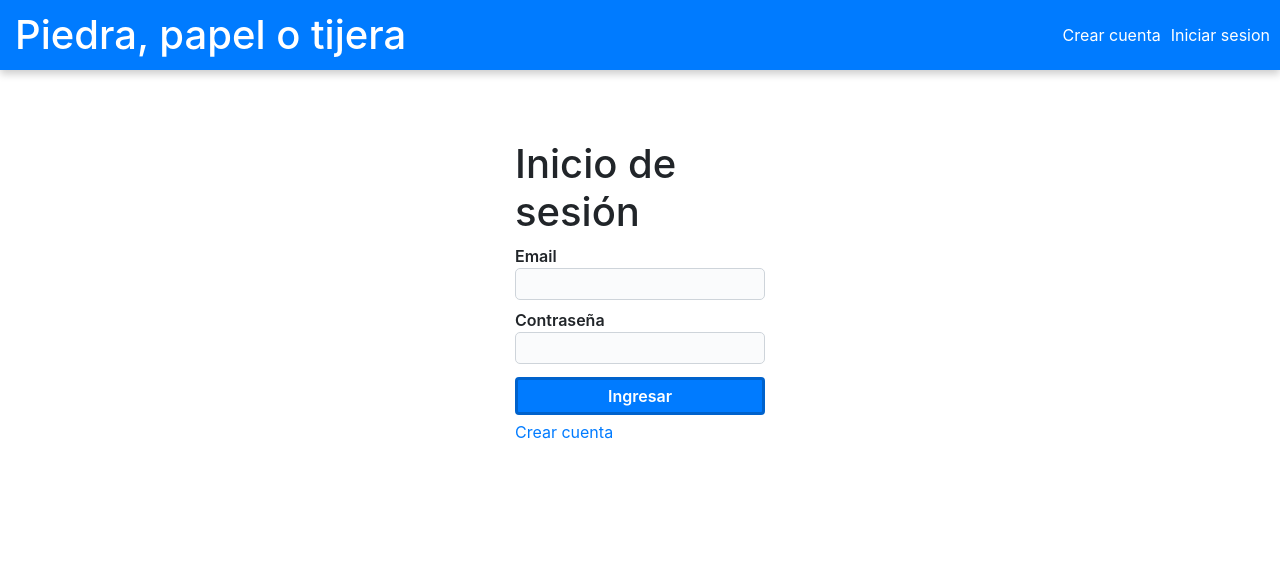
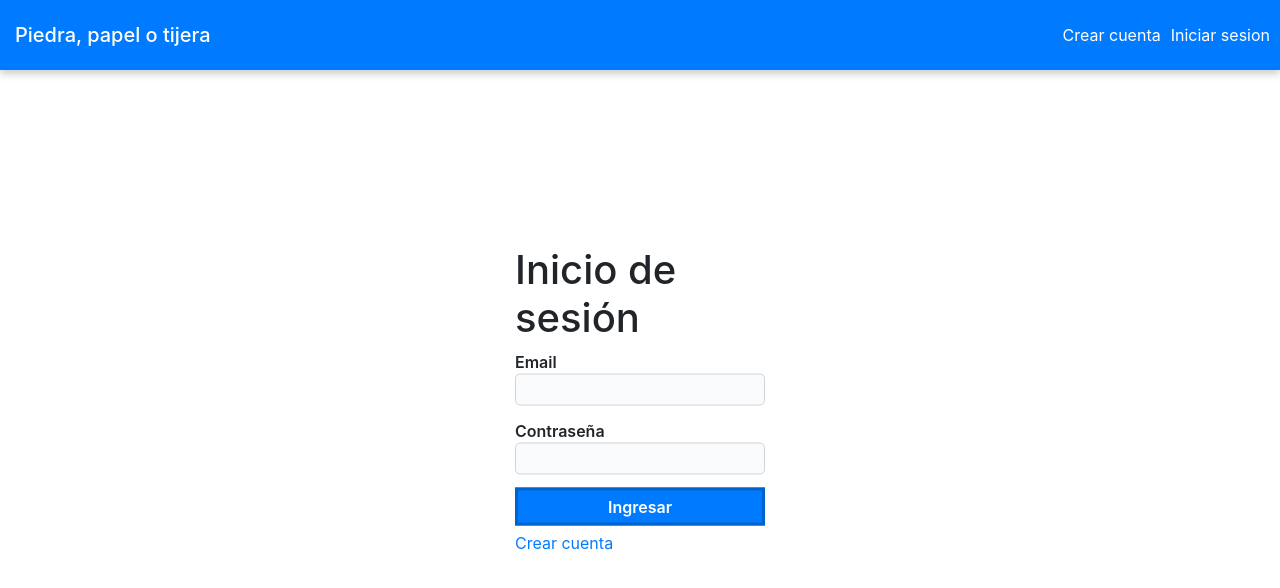
Before and after one commit to manua2/entrega_website, a React (Create React App) app: page /login in a window 1280 px wide. Shown: the top 588 px of the page. Built offline with nearby package versions, Linux system fonts and the light colour scheme.

Commit message:
mejoras de UI y error cuando intentas empezar una partida contra ti mismo

```diff
--- a/src/App.js
+++ b/src/App.js
@@ -76,15 +76,14 @@ function App() {
                 dispatch,
             }}
         >
-
             <main className="app">
                 {/* {!state.isAuthenticated ? <Login /> : <Home />} */}
                 <Router>
-                <Header />
+                    <Header />
                     <div className="App">
                         <Switch>
                             <Route path="/" exact>
-                                <Home />
+                                {!state.isAuthenticated ? <Login /> : <Home />}
                             </Route>
                             <Route path="/login" exact>
                                 <Login />
--- a/src/components/CreateMatch.js
+++ b/src/components/CreateMatch.js
@@ -5,6 +5,7 @@ import "./estilos/input-styles.css";
 const CreateMatch = (props) => {
     const { state: authState } = React.useContext(AuthContext);
     const { dispatch } = React.useContext(AuthContext);
+    const [errorMessage, setErrorMessage] = React.useState(null);
 
     const [opponent, setOpponent] = React.useState("");
     const player = authState.user.email;
@@ -13,7 +14,22 @@ const CreateMatch = (props) => {
         props.onClose && props.onClose(e);
     };
 
-    const onSubmit = () => {
+    function testEmail(x) {
+        if (/^[a-zA-Z0-9.!#$%&’*+/=?^_`{|}~-]+@[a-zA-Z0-9-]+(?:\.[a-zA-Z0-9-]+)*$/.test(
+            x
+        )) {
+            return true
+        } else {
+            return false
+        }
+    }
+
+    // const submitDefault = (e) => {
+    //     e.preventDefault();
+    // }
+
+    const onSubmit = (event) => {
+        event.preventDefault();
         dispatch({
             type: "CREATE_MATCH",
         });
@@ -22,6 +38,15 @@ const CreateMatch = (props) => {
             player,
             opponent,
         };
+
+        const email = document.getElementById("opponent").value;
+        console.log(email)
+        var invalidEmail;
+        if (!testEmail(email)) {
+            invalidEmail = true;
+        } else if (testEmail(email)) {
+            invalidEmail = false;
+        }
 
         fetch(
             `${process.env.REACT_APP_API_PROTOCOL}://${process.env.REACT_APP_API_HOST}:${process.env.REACT_APP_API_PORT}/match`,
@@ -55,6 +80,13 @@ const CreateMatch = (props) => {
                 dispatch({
                     type: "FAILED_TO_CREATE_MATCH",
                 });
+                if (invalidEmail === true) {
+                    setErrorMessage("Email invalido");
+                } else if (error.status === 403) {
+                    setErrorMessage("Ese es tu email")
+                } else {
+                    setErrorMessage("Ese email no esta registrado");
+                }
             });
     };
 
@@ -63,30 +95,23 @@ const CreateMatch = (props) => {
     }
 
     return (
-        <div className="outer">
-            <div className="middle">
-                <div className="inner">
+        <div className="center-div">
             <div className="create-match">
-                        <form>
+                <form onSubmit={onSubmit}>
                     <div className="modal-form-inputs">
-                                <label
-                                    htmlFor="opponent"
-                                    className="input-label"
-                                >
-                                    opponent
+                        <label htmlFor="opponent" className="input-label">
+                            Ingresar Email de oponente
                         </label>
                         <input
                             id="opponent"
                             name="opponent"
                             type="text"
                             value={opponent}
-                                    onChange={(e) =>
-                                        setOpponent(e.target.value)
-                                    }
+                            onChange={(e) => setOpponent(e.target.value)}
                             className="input-style"
                         />
                     </div>
-                            <div className="form-action clearfix">
+                    <div>
                         <button
                             type="button"
                             id="overlay-confirm-button"
@@ -104,10 +129,14 @@ const CreateMatch = (props) => {
                         >
                             Cancelar
                         </button>
+
+                        {errorMessage !== "" && (
+                            <div className="login-register-fail">
+                                {errorMessage}
+                            </div>
+                        )}
                     </div>
                 </form>
-                    </div>
-                </div>
             </div>
         </div>
     );
--- a/src/components/Header.js
+++ b/src/components/Header.js
@@ -9,7 +9,11 @@ export const Header = () => {
     return (
         <div>
             <nav className="navigation">
-                <h1>Piedra, papel o tijera</h1>
+                <h2>
+                    <Link className="titulo" to="/">
+                        Piedra, papel o tijera
+                    </Link>
+                </h2>
 
                 {state.isAuthenticated ? (
                     <button
@@ -23,8 +27,12 @@ export const Header = () => {
                     </button>
                 ) : (
                     <div>
-                        <Link className="login" to="/register">Crear cuenta</Link>
-                        <Link className="login" to="/login">Iniciar sesion</Link>
+                        <Link className="login" to="/register">
+                            Crear cuenta
+                        </Link>
+                        <Link className="login" to="/login">
+                            Iniciar sesion
+                        </Link>
                     </div>
                 )}
             </nav>
--- a/src/components/Home/Home.js
+++ b/src/components/Home/Home.js
@@ -22,7 +22,7 @@ export const Home = () => {
             {authState.isAuthenticated && (
                 <>
                     <button
-                        className="toggle-button"
+                        className="button"
                         onClick={toggleCreateMatch}
                     >
                         Crear partida
@@ -34,7 +34,7 @@ export const Home = () => {
                 </>
             )}
 
-            <p>hola</p>
+            <p className="test">hola</p>
         </div>
     );
 };
--- a/src/components/Login.js
+++ b/src/components/Login.js
@@ -67,7 +67,7 @@ export const Login = () => {
                     errorMessage: "Credenciales invalidas",
                 });
             });
-        if (data.errorMessage === '') {
+        if (data.errorMessage === null) {
             setSubmitted(true);
         }
     };
@@ -76,10 +76,8 @@ export const Login = () => {
         <div className="container">
             <form onSubmit={handleFormSubmit}>
                 <div className="">
-                    <div className="outer">
-                        <div className="middle">
-                            <div className="inner">
-                                <h1 className="titulo">Inicio de sesión</h1>
+                    <div className="center-div">
+                        <h1>Inicio de sesión</h1>
                         <label htmlFor="email" className="input-label">
                             Email
                             <input
@@ -92,10 +90,7 @@ export const Login = () => {
                             />
                         </label>
 
-                                <label
-                                    htmlFor="password"
-                                    className="input-label"
-                                >
+                        <label htmlFor="password" className="input-label">
                             Contraseña
                             <input
                                 type="password"
@@ -107,10 +102,7 @@ export const Login = () => {
                             />
                         </label>
 
-                                <button
-                                    disabled={data.isSubmitting}
-                                    className="button"
-                                >
+                        <button disabled={data.isSubmitting} className="button">
                             {data.isSubmitting ? (
                                 <Spinner
                                     className="loading"
@@ -138,8 +130,6 @@ export const Login = () => {
                         )}
                     </div>
                 </div>
-                    </div>
-                </div>
             </form>
         </div>
     );
--- a/src/components/estilos/home.css
+++ b/src/components/estilos/home.css
@@ -0,0 +1,26 @@
+.button {
+    background-color: #007bff;
+    border: 3px solid #0062cc;
+    color: white;
+    width: 100%;
+    padding: 4px;
+    width: 100%;
+    transition: background-color ease .3s;
+    margin-top: 0px;
+    margin-bottom: 5px;
+    font-weight: 600;
+    border-radius: 0px;
+}
+
+.button:hover {
+    background-color: #0062cc;
+    transition: background-color ease .3s;
+}
+
+.button:focus {
+    outline: none;
+}
+
+.test {
+    margin-top: 1200px;
+}
--- a/src/components/estilos/input-styles.css
+++ b/src/components/estilos/input-styles.css
@@ -1,19 +1,9 @@
-.outer {
-    display: table;
-    top: 0;
-    left: 0;
-    height: 100%;
-    width: 100%;
-}
-
-.middle {
-    vertical-align: middle;
-}
-
-.inner {
-    margin-left: auto;
-    margin-right: auto;
+.center-div {
     width: 250px;
+    transform: translate(-50%, -50%);
+    top: 50%;
+    left: 50%;
+    position: fixed;
 }
 
 .input-label {
@@ -28,12 +18,13 @@
     background-color: #fafbfc;
     width: 100%;
     padding: 3px 7px;
+    margin-bottom: 5px;
 }
 
 .input-style:focus {
     border-color: #0366d6;
     outline: none;
-    box-shadow: 0 0 0 3px rgba(3,102,214,.3);
+    box-shadow: 0 0 0 3px rgba(3, 102, 214, 0.3);
 }
 
 .login-register-fail {
@@ -50,7 +41,7 @@
     width: 100%;
     padding: 4px;
     width: 100%;
-    transition: background-color ease .3s;
+    transition: background-color ease 0.3s;
     margin-top: 5px;
     margin-bottom: 5px;
     font-weight: 600;
@@ -58,7 +49,7 @@
 
 .button:hover {
     background-color: #0062cc;
-    transition: background-color ease .3s;
+    transition: background-color ease 0.3s;
 }
 
 .button:focus {
@@ -70,11 +61,9 @@
     height: 20px;
 }
 
-.titulo {
-    margin-top: 70px;
+.create-match {
+    background-color: white;
+    border-radius: 5px;
+    padding: 20px;
+    border: 1px solid grey;
 }
-
-.create-match {
-    position: fixed;
-    outline: black;
-}
--- a/src/components/estilos/navigation.css
+++ b/src/components/estilos/navigation.css
@@ -1,12 +1,8 @@
-.navigation,
-.sub-navigation {
+.navigation {
     width: 100%;
     position: fixed;
     display: flex;
     justify-content: space-between;
-}
-
-.navigation {
     align-items: center;
     background-color: #007bff;
     box-shadow: 0 4px 8px 0 rgba(0, 0, 0, 0.2);
@@ -19,12 +15,6 @@
 .navigation > div {
     display: flex;
     align-items: center;
-}
-
-.navigation h1,
-.sub-navigation h5 {
-    color: white;
-    margin: 0;
 }
 
 .navigation button {
@@ -45,14 +35,6 @@
     outline: none !important;
 }
 
-.sub-navigation {
-    top: 70px;
-    background-color: #f7546e;
-    color: white;
-    padding: 6px 15px;
-    z-index: 10;
-}
-
 .login {
     color: white;
     margin-right: 10px;
@@ -61,3 +43,14 @@
 .login:hover {
     color: black;
 }
+
+.titulo {
+    color: white;
+    margin: 0;
+    font-size: 20px;
+}
+
+.titulo:hover {
+    text-decoration: none;
+    color: white;
+}
```
Also changed, not shown: src/components/Register.js (+4 -14 lines), 1 other file (tests, documents, lock files or other folders). Lines whose indentation alone changed are shown as unchanged.
